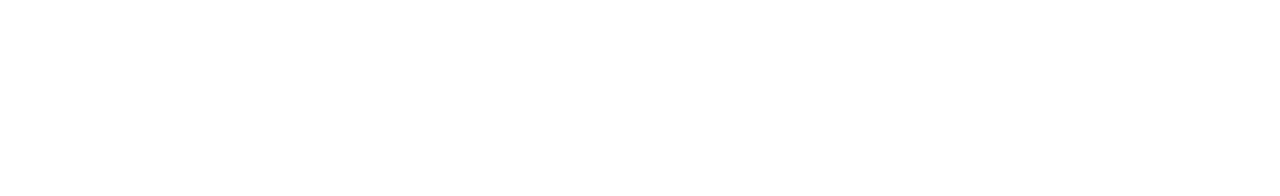
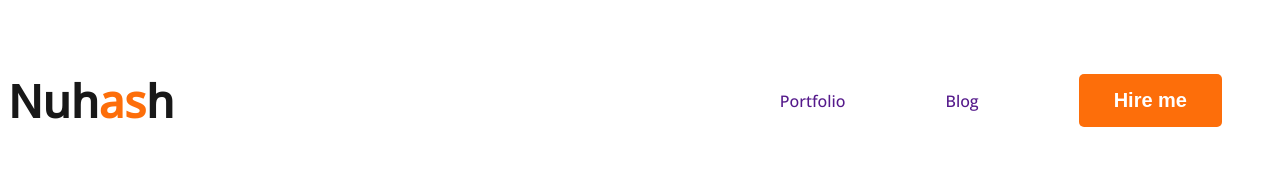
Before and after one commit to MHNuhash/web-developer-portfolio, a plain HTML site: page index.html in a window 1280 px wide. Drawn offline with nearby package versions, Linux system fonts and the light colour scheme.

Commit message:
added nav

```diff
--- a/index.html
+++ b/index.html
@@ -4,8 +4,29 @@
     <meta charset="UTF-8">
     <meta name="viewport" content="width=device-width, initial-scale=1.0">
     <title>Web Developer Portfolio</title>
+    <link rel="preconnect" href="https://fonts.googleapis.com">
+
+<link rel="preconnect" href="https://fonts.gstatic.com" crossorigin>
+<link href="https://fonts.googleapis.com/css2?family=Open+Sans:wght@500&display=swap" rel="stylesheet">
+
+    <link rel="stylesheet" href="styles/portfolio.css">
 </head>
 <body>
+    <header>
+        <nav>
+        <h3 class="nav-title">Nuh<span class="text-primary">as</span>h</h3>
+        <ul>
+            <li><a href="">Portfolio</a></li>
+            <li><a href="">Blog</a></li>
+            <li><button class="btn-primary">Hire me</button></li>
+        </ul>
+        </nav>
+    </header>
+    <main>
 
+    </main>
+    <footer>
+
+    </footer>
 </body>
 </html>
--- /dev/null
+++ b/styles/portfolio.css
@@ -0,0 +1,41 @@
+/* common shared styles */
+body{
+    font-family: 'Open Sans', sans-serif;
+}
+.text-primary{
+    color: #FD6E0A;
+}
+
+.btn-primary{
+    border-radius: 5px;
+    background: #FD6E0A;
+    border: 0;
+    color: white;
+    padding: 15px 35px;
+    font-size: 20px;
+    font-weight: 700;
+}
+
+/* nav releted styles */
+nav {
+    display: flex;
+    justify-content: space-between;
+    align-items: center;
+}
+.nav-title {
+    color: #181818;
+font-size: 45px;
+font-weight: 800;
+}
+nav > ul{
+    display: flex;
+    align-items: center;
+}
+nav li{
+    list-style: none;
+    margin: 50px;
+}
+nav a{
+    text-decoration: none;
+    color: Dark 01;
+}
```
